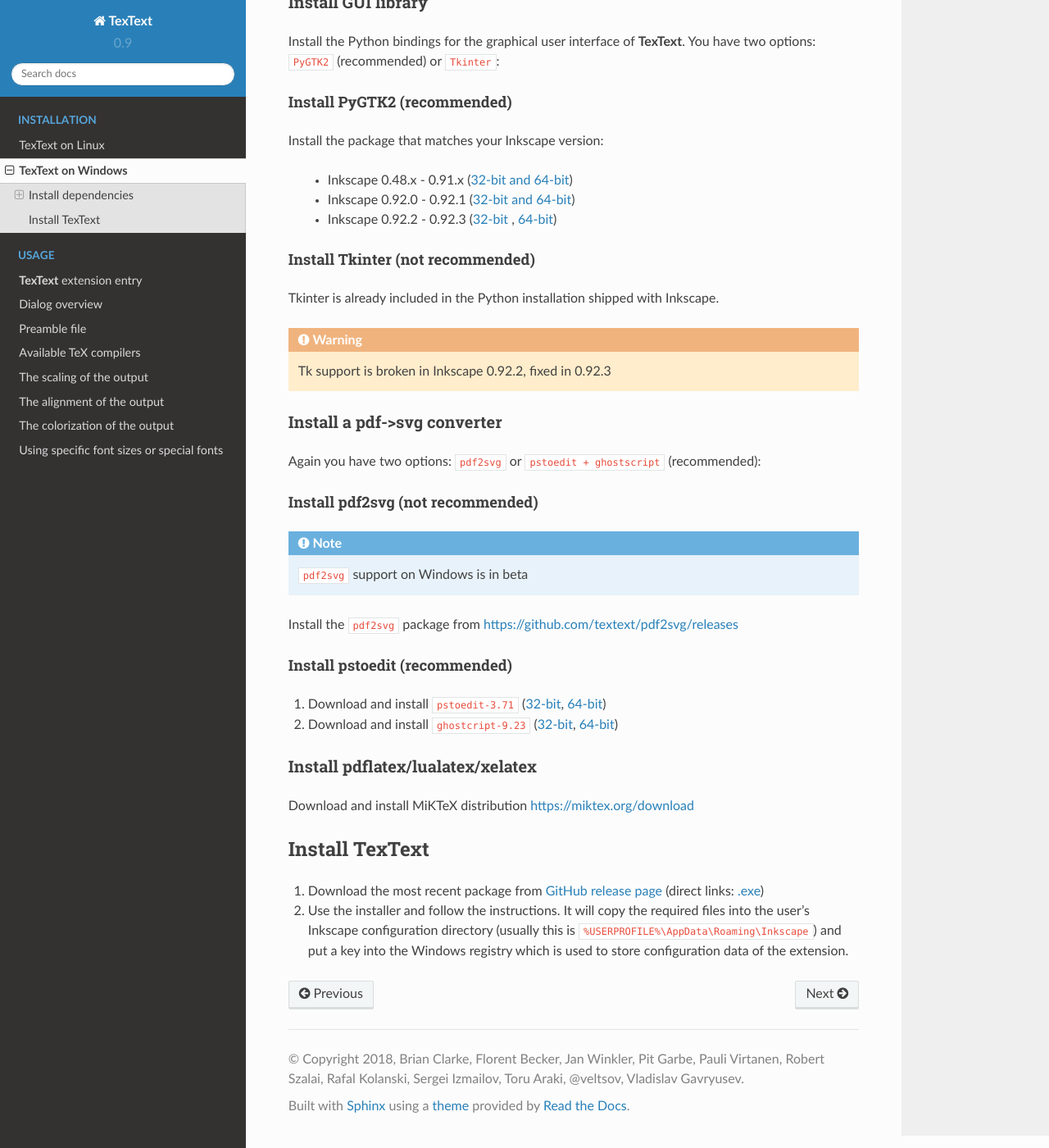
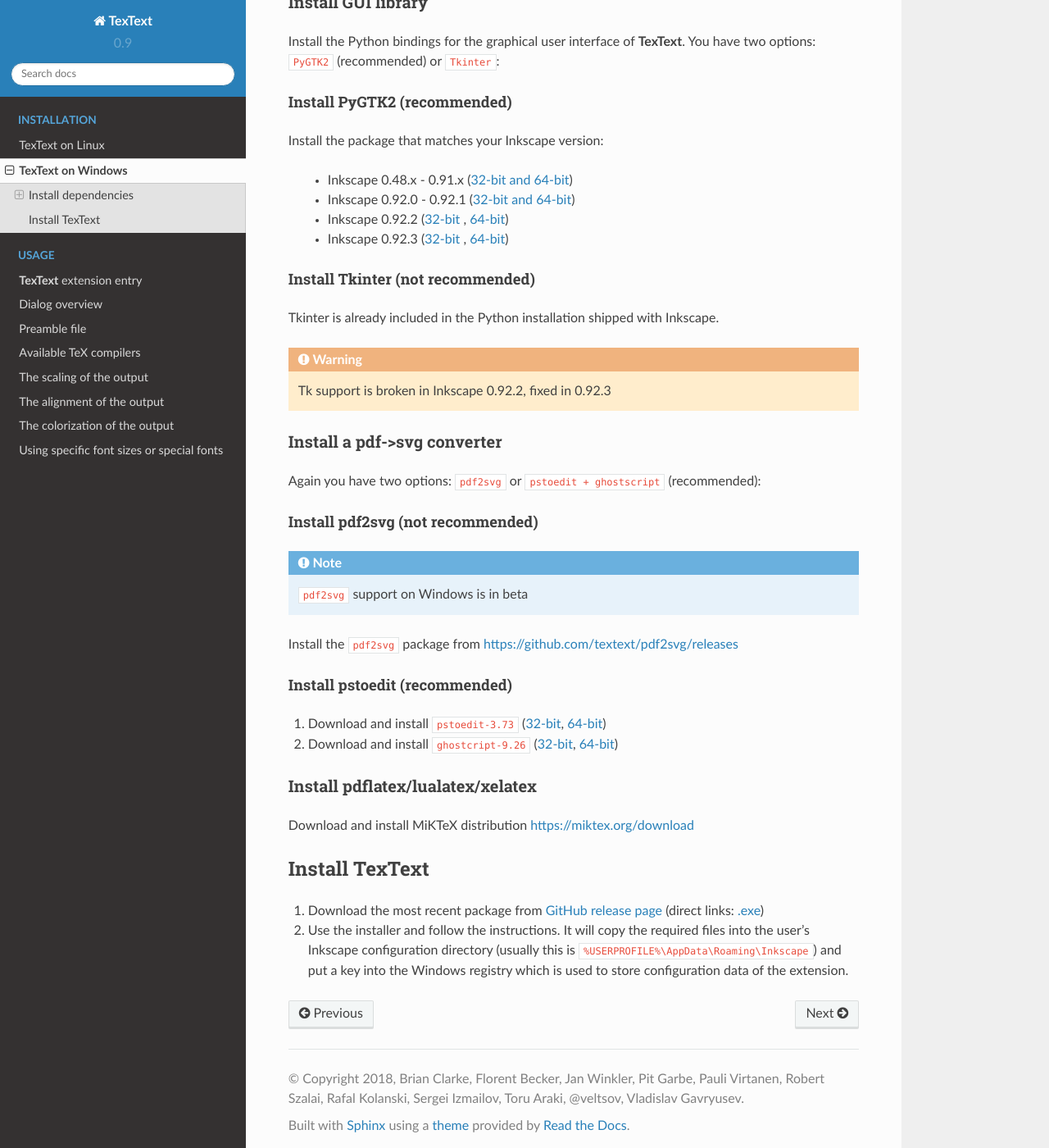
Before and after one commit to textext/textext, a Sphinx documentation site: the page built from docs/source/install/windows.rst, in a window 1280 px wide and 1400 px high, scrolled down 690 px. Shown: the whole window at 82% size. Built offline with Sphinx 7.4.7 and the Read the Docs theme 2.0.0, drawn with Linux system fonts in a browser that asks for light colours.

Commit message:
Updated download links, development info

```diff
--- a/docs/source/index.rst
+++ b/docs/source/index.rst
@@ -4,6 +4,10 @@
 TexText is a Python plugin for the vector graphics editor
 `Inkscape <http://www.inkscape.org/>`__ providing the possibility to add
 LaTeX generated SVG elements to your drawing.
+
+.. important::
+   This documentation refers to the development version 0.9 of TexText.
+   For the current stable version 0.8.x go to the `TexText Wiki <https://github.com/textext/textext/wiki>`_
 
 .. figure:: images/textext-with-inkscape.png
    :alt: TexText dialog with Inkscape
--- a/docs/source/install/windows.rst
+++ b/docs/source/install/windows.rst
@@ -55,16 +55,19 @@
 Install PyGTK2 (recommended)
 ----------------------------
 
-.. _inkscape-0.92.2-0.92.3-64-bit: https://github.com/textext/textext/releases/download/0.7/Install-PyGTK-2.24-Inkscape-0.92.2-64bit.exe
-.. _inkscape-0.92.2-0.92.3-32-bit: https://github.com/textext/textext/releases/download/0.7/Install-PyGTK-2.24-Inkscape-0.92.2-32bit.exe
-.. _inkscape-0.92.0-0.92.1-multi: https://github.com/textext/textext/releases/download/0.7/Install-PyGTK-2.24-Inkscape-0.92.exe
-.. _inkscape-0.48.x-0.91.x-multi: https://github.com/textext/textext/releases/download/0.7/Install-PyGTK-2.24-Inkscape-0.48+0.91.exe
+.. _inkscape-0.92.3-64-bit: https://github.com/textext/pygtk-for-inkscape-windows/releases/download/0.92.3/Install-PyGTK-2.24-Inkscape-0.92.3-64bit.exe
+.. _inkscape-0.92.3-32-bit: https://github.com/textext/pygtk-for-inkscape-windows/releases/download/0.92.3/Install-PyGTK-2.24-Inkscape-0.92.3-32bit.exe
+.. _inkscape-0.92.2-64-bit: https://github.com/textext/pygtk-for-inkscape-windows/releases/download/0.92.2/Install-PyGTK-2.24-Inkscape-0.92.2-64bit.exe
+.. _inkscape-0.92.2-32-bit: https://github.com/textext/pygtk-for-inkscape-windows/releases/download/0.92.2/Install-PyGTK-2.24-Inkscape-0.92.2-32bit.exe
+.. _inkscape-0.92.0-0.92.1-multi: https://github.com/textext/pygtk-for-inkscape-windows/releases/download/0.92.0%2B0.92.1/Install-PyGTK-2.24-Inkscape-0.92.exe
+.. _inkscape-0.48.x-0.91.x-multi: https://github.com/textext/pygtk-for-inkscape-windows/releases/download/0.48%2B0.91/Install-PyGTK-2.24-Inkscape-0.48+0.91.exe
 
 Install the package that matches your Inkscape version:
 
  - Inkscape 0.48.x - 0.91.x (`32-bit and 64-bit <inkscape-0.48.x-0.91.x-multi_>`_)
  - Inkscape 0.92.0 - 0.92.1 (`32-bit and 64-bit <inkscape-0.92.0-0.92.1-multi_>`_)
- - Inkscape 0.92.2 - 0.92.3 (`32-bit <inkscape-0.92.2-0.92.3-32-bit_>`_ , `64-bit <inkscape-0.92.2-0.92.3-64-bit_>`_)
+ - Inkscape 0.92.2 (`32-bit <inkscape-0.92.2-32-bit_>`_ , `64-bit <inkscape-0.92.2-64-bit_>`_)
+ - Inkscape 0.92.3 (`32-bit <inkscape-0.92.3-32-bit_>`_ , `64-bit <inkscape-0.92.3-64-bit_>`_)
 
 .. _windows-install-tkinter:
 
@@ -101,14 +104,14 @@
 ----------------------------------
 
 
-.. _pstoedit-installer-64bit: https://sourceforge.net/projects/pstoedit/files/pstoedit/3.71/pstoeditsetup_x64.exe
-.. _pstoedit-installer-32bit: https://sourceforge.net/projects/pstoedit/files/pstoedit/3.71/pstoeditsetup_win32.exe
+.. _pstoedit-installer-64bit: https://sourceforge.net/projects/pstoedit/files/pstoedit/3.73/pstoeditsetup_x64.exe
+.. _pstoedit-installer-32bit: https://sourceforge.net/projects/pstoedit/files/pstoedit/3.73/pstoeditsetup_win32.exe
 
-.. _gs-installer-32bit: https://github.com/ArtifexSoftware/ghostpdl-downloads/releases/download/gs923/gs923w32.exe
-.. _gs-installer-64bit: https://github.com/ArtifexSoftware/ghostpdl-downloads/releases/download/gs923/gs923w64.exe
+.. _gs-installer-32bit: https://github.com/ArtifexSoftware/ghostpdl-downloads/releases/download/gs926/gs926w32.exe
+.. _gs-installer-64bit: https://github.com/ArtifexSoftware/ghostpdl-downloads/releases/download/gs926/gs926w64.exe
 
-1. Download and install ``pstoedit-3.71`` (`32-bit <pstoedit-installer-32bit_>`_, `64-bit <pstoedit-installer-64bit_>`_)
-2. Download and install ``ghostcript-9.23``  (`32-bit <gs-installer-32bit_>`_, `64-bit <gs-installer-64bit_>`_)
+1. Download and install ``pstoedit-3.73`` (`32-bit <pstoedit-installer-32bit_>`_, `64-bit <pstoedit-installer-64bit_>`_)
+2. Download and install ``ghostcript-9.26``  (`32-bit <gs-installer-32bit_>`_, `64-bit <gs-installer-64bit_>`_)
 
 .. _windows-install-latex:
 
```
Also changed, not shown: 1 other file.
